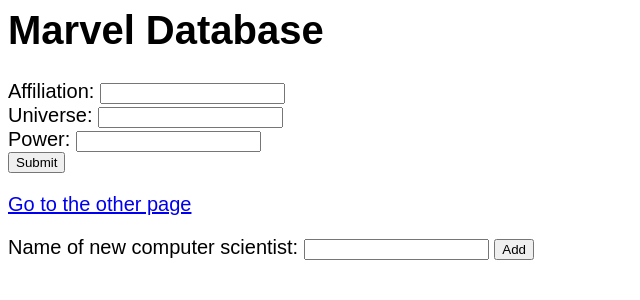
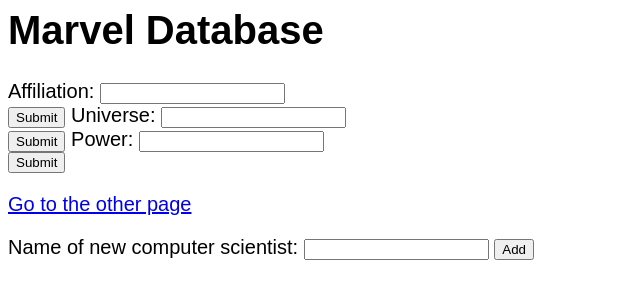
Before and after one commit to breanatate/MarvelDB, a Flask app: template templates/index.html in a window 1280 px wide. Shown: the top 300 px of the page, without its empty margins (0-640 px from the left). Run offline with Flask 2, Linux system fonts and the light colour scheme; the template is opened without the code that fills it, so the values that code supplies are empty; parts of the project's set-up code (start-up, migrations or seed data) failed here and were passed over.

Commit message:
fix issues

```diff
--- a/templates/index.html
+++ b/templates/index.html
@@ -16,12 +16,14 @@
                     <option value="{{n}}">{{n}}</option>
                     {% endfor %}
                   </datalist><br>
+              <input type="submit" value="Submit">
     Universe: <input list="universes">
                   <datalist id= "universes">
                     {% for n in data2 %}
                     <option value="{{n}}">{{n}}</option>
                     {% endfor %}
                   </datalist><br>
+              <input type="submit" value="Submit">
     Power: <input list="powers">
                   <datalist id= "powers">
                     {% for n in data3 %}
```
